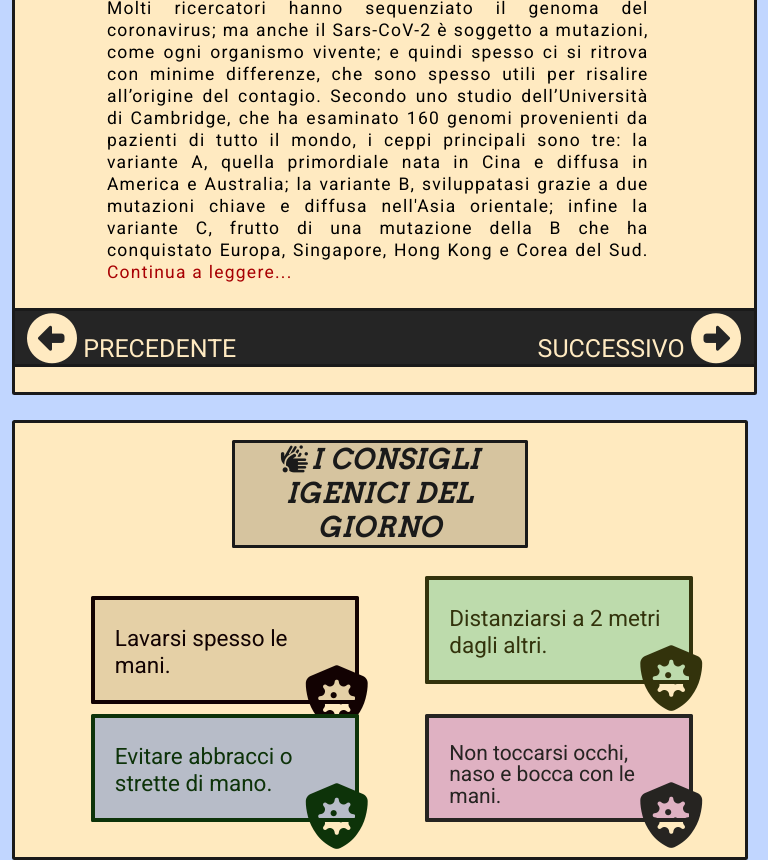
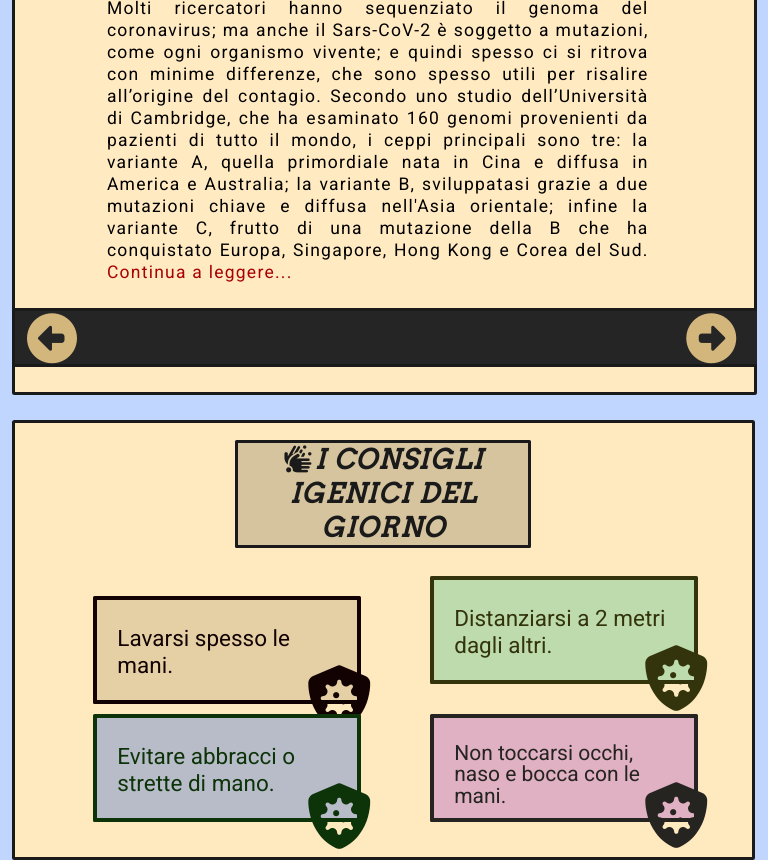
Before and after one commit to FakeBlubba/covid.github.io, a plain HTML site: page index.html in a window 768 px wide. Shown: the part 574-1434 px from the top of the page. Drawn offline with Linux system fonts and the light colour scheme; a web font is replaced by a local one.

Commit message:
arrow-slideshow fix

```diff
--- a/css/style.css
+++ b/css/style.css
@@ -247,7 +247,8 @@ section {
 }
 
 .arrow-slideshow {
-  display: flex;
+  display: inline-flex;
+  width: 919px;
   justify-content: space-between;
   padding: 12.5px;
   margin-top: 25px;
@@ -258,31 +259,42 @@ section {
   height: 27.5px;
 }
 
-.arrow-slideshow a {
-  text-decoration: none;
-  color: #ffeac1;
-  text-transform: uppercase;
+.prev-arrow-and-text-container,.next-arrow-and-text-container {
+  display: inline-flex;
+
 }
 
-.prev, .next {
-  display: flex;
-  flex-direction: column;
-  font-size: 35px;
-  color: #1a1a1a;
-  border-radius: 2.5px;
-  margin-top: -10.5px;
+.prev-arrow-and-text-container {
+  justify-content: start;
 }
 
-.prev .fas, .next .fas {
-  font-size: 50px;
+.next-arrow-and-text-container {
+  justify-content: end;
 }
 
-.prev span, .next span {
+.prev-icn .fas, .next-icn  .fas{
+display: flex;
+flex-direction: column;
+font-size: 50px;
+color: #d3b67c;
+border-radius: 2.5px;
+margin-top: -10.5px;
 }
 
-.prev a, .next a {
+.prev-icn .fas {
+  margin-right: 10px;
+}
+
+.next-icn .fas {
+  margin-left: 10px;
+}
+
+
+.prev-text span, .next-text span {
   font-family: "Roboto", sans-serif;
+  letter-spacing: 1.5px;
   font-size: 25px;
+  color: #d3b67c;
 }
 
 .first-page-container {
@@ -686,7 +698,11 @@ section:last-child {
     margin-left: -20px
   }
 
-  .prev .text, .next .text {
+  .arrow-slideshow {
+    max-width: 714px;
+  }
+
+  .prev-text, .next-text {
     display: none;
     margin-bottom: 10px;
   }
@@ -868,7 +884,7 @@ section:last-child {
   .small-container {
     padding: 0;
     box-shadow: none;
-    width: 98%;
+    width: 99%;
   }
 
   .minor-title {
@@ -920,8 +936,16 @@ section:last-child {
     margin: 0 auto;
   }
 
-  .prev .text, .next .text {
+  .arrow-slideshow {
+    max-width: 98%;
+  }
+
+  .prev-text, .next-text {
     display: none;
+  }
+
+  .next-icn {
+    padding-right: 15px;
   }
 
   .features {
--- a/index.html
+++ b/index.html
@@ -53,12 +53,24 @@
             conquistato Europa, Singapore, Hong Kong e
             Corea del Sud. <a href="https://www.ilmessaggero.it/salute/focus/coronavirus_come_arrivato_italia_30_aprile_2020-5201835.html" target="_blank">Continua a leggere...</a> </p>
           </div>
+
           <div class="arrow-slideshow">
-            <div class="prev"><a href="#left-page"><i class="fas fa-arrow-alt-circle-left"></i>
-              <span>Precedente</span></a></div>
-              <div class="next"><a href="#right-page"><span>Successivo</span> <i class="fas fa-arrow-alt-circle-right"></i>
-              </a></div>
-            </div>
+            <a class="prev-link" href="#left-page">
+              <div class="prev-arrow-and-text-container">
+
+              <div class="prev-icn"><i class="fas fa-arrow-alt-circle-left"></i></div>
+              <div class="prev-text"><span>Precedente</span></div>
+              </div>
+            </a>
+
+                <a class="next-link" href="#right-page">
+                  <div class="next-arrow-and-text-container">
+                  <div class="next-text"><span>Successivo</span></div>
+                  <div class="next-icn"><i class="fas fa-arrow-alt-circle-right"></i></div>
+                  </div>
+                </a>
+
+          </div>
           </div>
           <section id="warning-section"> <div class="small-container"><h2 class="minor-title"> <i class="fas fa-hands-wash"></i>I consigli igenici del giorno</h2>
             <div class="warning-container">
```
